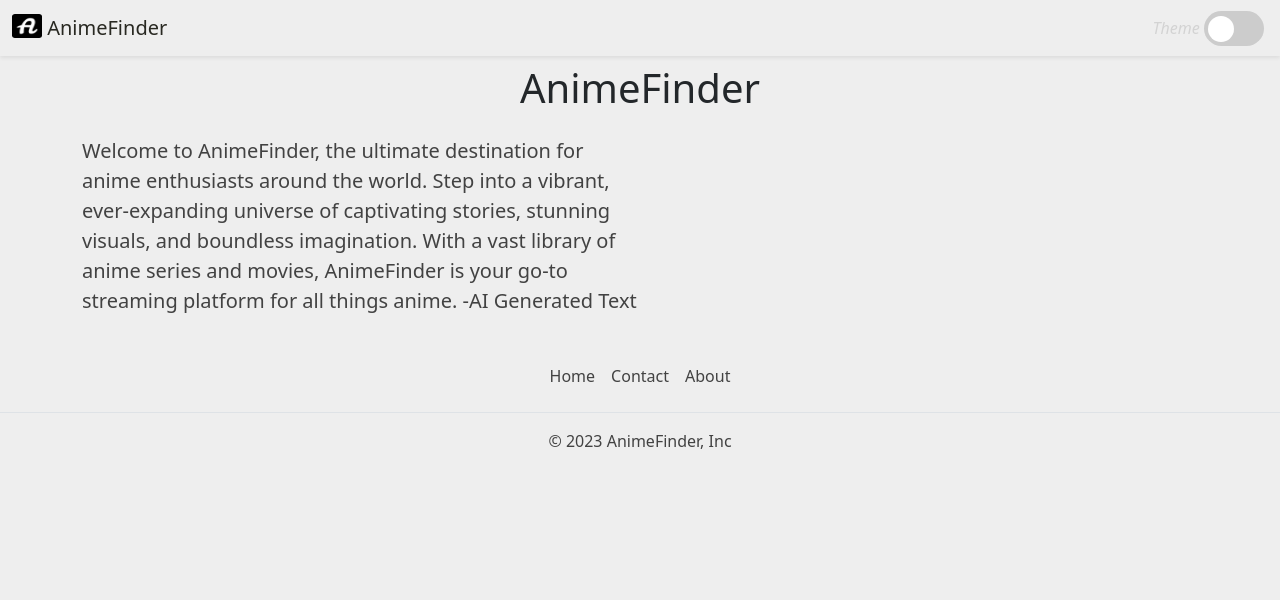
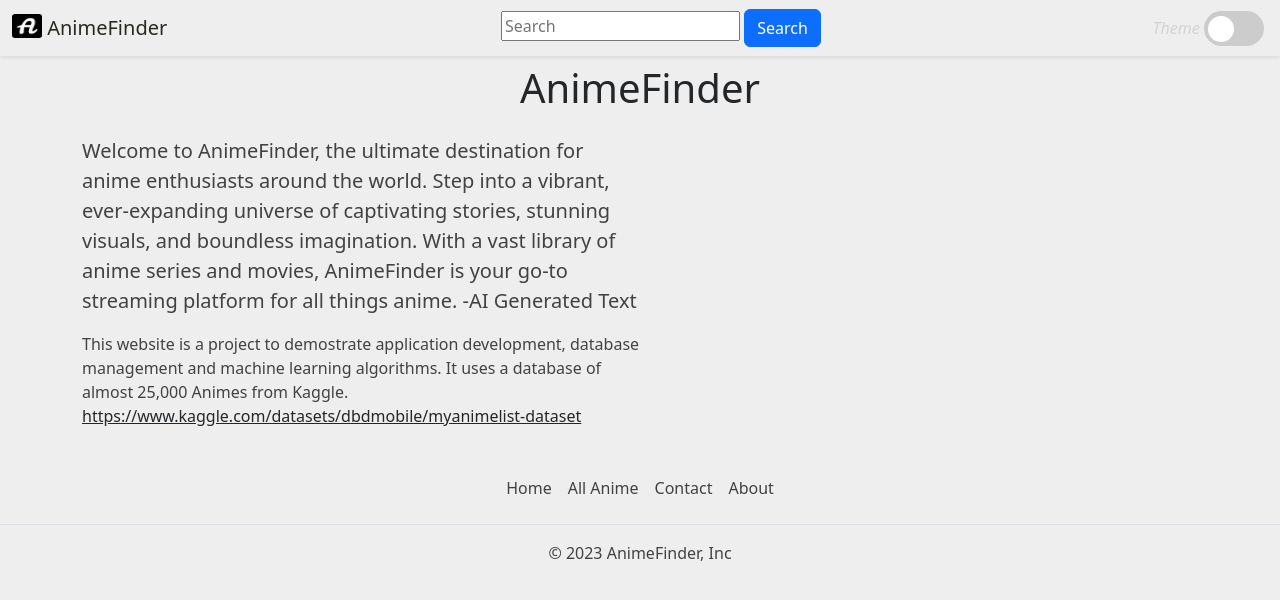
Before and after one commit to 890popbox/AnimeFinder, a Flask app: page /about in a window 1280 px wide. Shown: the top 600 px of the page. Run offline with Flask 3, Linux system fonts and the light colour scheme; parts of the project's set-up code (start-up, migrations or seed data) failed here and were passed over.

Commit message:
Updated template to be more Dynamic. Files added to test dataset until it is pushed into a database.

```diff
--- a/app.py
+++ b/app.py
@@ -1,114 +1,64 @@
-from flask import Flask, render_template, jsonify
+import copy
+
+from flask import Flask, render_template, jsonify, flash, redirect, url_for
+from templates.models.anime import anime_model
+import csv
 
 app = Flask(__name__)
 
-'''
-anime_id: Unique ID for each anime.
-Name: The name of the anime in its original language.
-English name: The English name of the anime.
-Other name: Native name or title of the anime(can be in Japanese, Chinese or Korean).
-Score: The score or rating given to the anime.
-Genres: The genres of the anime, separated by commas.
-Synopsis: A brief description or summary of the anime's plot.
-Type: The type of the anime (e.g., TV series, movie, OVA, etc.).
-Episodes: The number of episodes in the anime.
-Aired: The dates when the anime was aired.
-Premiered: The season and year when the anime premiered.
-Status: The status of the anime (e.g., Finished Airing, Currently Airing, etc.).
-Producers: The production companies or producers of the anime.
-Licensors: The licensors of the anime (e.g., streaming platforms).
-Studios: The animation studios that worked on the anime.
-Source: The source material of the anime (e.g., manga, light novel, original).
-Duration: The duration of each episode.
-Rating: The age rating of the anime.
-Rank: The rank of the anime based on popularity or other criteria.
-Popularity: The popularity rank of the anime.
-'''
+ANIMEDUMMYLIST = []
 
-ANIMEDUMMYLIST = [
-  {
-    'id': 1,
-    'name': 'Death Note',
-    'english_name': 'Death Note',
-    'other_name': "notaa death",
-    'score': 8,
-    'genre': "Comedy",
-    'synopsis': "This is where the description will go",
-    'type': "Type, TV series, movie, OVA, etc",
-    'episodes': "69",
-    'aired': "Date aired",
-    'premiered': "Date premiered",
-    'status': "(e.g., Finished Airing, Currently Airing, etc.).",
-    'producers': "The production companies or producers of the anime.",
-    'licensors': "(e.g., streaming platforms).",
-    'studios': "The animation studios that worked on the anime.",
-    'source': "(e.g., manga, light novel, original).",
-    'duration': "30 minutes",
-    'rating': "The age rating of the anime.",
-    'rank': "The rank of the anime based on popularity or other criteria.",
-    'popularity': "The popularity rank of the anime.",
-    'image': "https://images.alphacoders.com/132/1328054.png"
-  },
-  {
-    'id': 2,
-    'name': 'Future Diary',
-    'english_name': 'Future Diary',
-    'other_name': "mari nikay",
-    'score': 8,
-    'genre': "Comedy",
-    'synopsis': "This is where the description will go",
-    'type': "Type, TV series, movie, OVA, etc",
-    'episodes': "420",
-    'aired': "Date aired",
-    'premiered': "Date premiered",
-    'status': "(e.g., Finished Airing, Currently Airing, etc.).",
-    'producers': "The production companies or producers of the anime.",
-    'licensors': "(e.g., streaming platforms).",
-    'studios': "The animation studios that worked on the anime.",
-    'source': "(e.g., manga, light novel, original).",
-    'duration': "30 minutes",
-    'rating': "The age rating of the anime.",
-    'rank': "The rank of the anime based on popularity or other criteria.",
-    'popularity': "The popularity rank of the anime.",
-    'image': "https://thepeoplesmovies.com/wp-content/uploads/2016/07/5.jpg"
-},
-  {
-    'id': 3,
-    'name': 'Demon Slayer',
-    'english_name': 'Demon Slayer',
-    'other_name': "slay demons",
-    'score': 8,
-    'genre': "Comedy",
-    'synopsis': "This is where the description will go",
-    'type': "Type, TV series, movie, OVA, etc",
-    'episodes': "1337",
-    'aired': "Date aired",
-    'premiered': "Date premiered",
-    'status': "(e.g., Finished Airing, Currently Airing, etc.).",
-    'producers': "The production companies or producers of the anime.",
-    'licensors': "(e.g., streaming platforms).",
-    'studios': "The animation studios that worked on the anime.",
-    'source': "(e.g., manga, light novel, original).",
-    'duration': "30 minutes",
-    'rating': "The age rating of the anime.",
-    'rank': "The rank of the anime based on popularity or other criteria.",
-    'popularity': "The popularity rank of the anime.",
-    'image': "https://wallpapers.com/images/hd/demon-slayer-pictures-tsbyd3y88kxirm15.jpg"
-}
-]
+with open("static/anime-dataset-2023.csv", encoding="utf8") as csv_file:
+    Anime_Data = csv.reader(csv_file, delimiter=",")
+    Anime_Data = list(Anime_Data)
+
+print(anime_model)
+
+for data in Anime_Data:
+    item = copy.deepcopy(anime_model)
+    item['anime_id'], item['name'], item['english_name'] = data[0], data[1], data[2]
+    item['other_name'], item['score'], item['genres'] = data[3], data[4], data[5]
+    item['synopsis'], item['type'], item['episodes'] = data[6], data[7], data[8]
+    item['aired'], item['premiered'], item['status'] = data[9], data[10], data[11]
+    item['producers'], item['licensors'], item['studios'] = data[12], data[13], data[14]
+    item['source'], item['duration'], item['rating'] = data[15], data[16], data[17]
+    item['rank'], item['popularity'], item['favorites'] = data[18], data[19], data[20]
+    item['scored_by'], item['members'], item['image'] = data[21], data[22], data[23]
+    ANIMEDUMMYLIST.append(item)
+
+print(ANIMEDUMMYLIST)
 
 @app.route("/")
-def anime_finder():
+def anime_finder_home():
     return render_template('views/home.html',
-                           anime=ANIMEDUMMYLIST,
+                           animes=ANIMEDUMMYLIST[1:13],
                            company_name='AnimeFinder')
 
+
 @app.route("/about")
-def about_af():
+def about_view():
     return render_template('views/about.html',
                            company_name='AnimeFinder')
 
-'''
+
+@app.route("/anime")
+def all_anime():
+    return render_template('views/all.html',
+                           anime=ANIMEDUMMYLIST[5:25],
+                           company_name='AnimeFinder')
+
+
+@app.route("/anime/<id>")
+def anime_view(id):
+    for i in range(1, len(ANIMEDUMMYLIST)):
+        if(ANIMEDUMMYLIST[i]['anime_id']==id):
+            return render_template('views/anime.html',
+                                   anime=ANIMEDUMMYLIST[i],
+                                   company_name='AnimeFinder')
+    else:
+        flash('Sorry, that id does not match an anime. Try searching for one above!')
+        return redirect(url_for('anime_finder_home'))
+
 if __name__ == "__main__":
-  app.run(host='127.0.0.1', debug=True)
-'''
+    app.secret_key = 'the random string'
+    app.run(host='127.0.0.1', debug=True)
--- /dev/null
+++ b/templates/models/anime.py
@@ -0,0 +1,51 @@
+anime_model = {
+    'anime_id': 0,
+    'name': "Name of anime",
+    'english_name': "The english name",
+    'other_name': "Native name or title of the anime(can be in Japanese, Chinese or Korean)",
+    'score': 8,
+    'genres': "Genres",
+    'synopsis': "A brief description or summary of the anime's plot",
+    'type': "The type of the anime (e.g., TV series, movie, OVA, etc.)",
+    'episodes': "The number of episodes in the anime",
+    'aired': "The dates when the anime was aired",
+    'premiered': "The season and year when the anime premiered",
+    'status': "The status of the anime (e.g., Finished Airing, Currently Airing, etc.)",
+    'producers': "The production companies or producers of the anime",
+    'licensors': "The licensors of the anime (e.g., streaming platforms)",
+    'studios': "The animation studios that worked on the anime",
+    'source': "The source material of the anime (e.g., manga, light novel, original)",
+    'duration': "The duration of each episode",
+    'rating': "The age rating of the anime",
+    'rank': "The rank of the anime based on popularity or other criteria",
+    'popularity': "The popularity rank of the anime",
+    'favorites': "How many times people favourited the anime",
+    'scored_by': "How many people rated it",
+    'members': "People that watched it",
+    'image': "Link to image"
+}
+
+# Description of each item below and names adjusted above to fit a database.
+'''
+anime_id: Unique ID for each anime.
+Name: The name of the anime in its original language.
+English name: The English name of the anime.
+Other name: Native name or title of the anime(can be in Japanese, Chinese or Korean).
+Score: The score or rating given to the anime.
+Genres: The genres of the anime, separated by commas.
+Synopsis: A brief description or summary of the anime's plot.
+Type: The type of the anime (e.g., TV series, movie, OVA, etc.).
+Episodes: The number of episodes in the anime.
+Aired: The dates when the anime was aired.
+Premiered: The season and year when the anime premiered.
+Status: The status of the anime (e.g., Finished Airing, Currently Airing, etc.).
+Producers: The production companies or producers of the anime.
+Licensors: The licensors of the anime (e.g., streaming platforms).
+Studios: The animation studios that worked on the anime.
+Source: The source material of the anime (e.g., manga, light novel, original).
+Duration: The duration of each episode.
+Rating: The age rating of the anime.
+Rank: The rank of the anime based on popularity or other criteria.
+Popularity: The popularity rank of the anime.
+Image URL: Link to image
+'''
--- a/templates/views/about.html
+++ b/templates/views/about.html
@@ -28,6 +28,11 @@
         Welcome to {{company_name}}, the ultimate destination for anime enthusiasts around the world. Step into a vibrant, ever-expanding universe of captivating stories, stunning visuals, and boundless imagination. With a vast library of anime series and movies, {{company_name}} is your go-to streaming platform for all things anime.
           -AI Generated Text
       </p>
+          <p>
+              This website is a project to demostrate application development, database management and machine learning algorithms.
+              It uses a database of almost 25,000 Animes from Kaggle.
+              <a href="https://www.kaggle.com/datasets/dbdmobile/myanimelist-dataset">https://www.kaggle.com/datasets/dbdmobile/myanimelist-dataset</a>
+          </p>
       </div>
        </div>
             {% include 'views/partials/footer.html' %}
--- a/templates/views/partials/footer.html
+++ b/templates/views/partials/footer.html
@@ -1,6 +1,7 @@
 <footer class="py-3 my-4">
     <ul class="nav justify-content-center border-bottom pb-3 mb-3">
       <li class="nav-item"><a href="/" class="nav-link px-2">Home</a></li>
+      <li class="nav-item"><a href="/" class="nav-link px-2">All Anime</a></li>
       <li class="nav-item"><a href="mailto:890popbox@gmail.com" class="nav-link px-2">Contact</a></li>
       <li class="nav-item"><a href="/about" class="nav-link px-2">About</a></li>
     </ul>
--- a/templates/views/partials/header.html
+++ b/templates/views/partials/header.html
@@ -1,11 +1,22 @@
-<link rel="stylesheet" href="static/styles/theme_toggle.css">
+<link rel="stylesheet" href="/static/styles/theme_toggle.css">
 
 <nav class="navbar shadow-sm fixed-top">
   <div class="container-fluid">
-    <a class="navbar-brand" href="#">
+    <a class="navbar-brand" href="/">
       <img src="/static/images/favicon-32x32.png" alt="af1" width="30" height="24" class="d-inline-block align-text-top">
       AnimeFinder
     </a>
+
+      <!-- Anime search function -->
+<div class="justify-content-center">
+    <!--Need to query..-->
+    <div class="container-1">
+    <form class="form-inline" action="/db" method="GET">
+        <input type="text" name="search" placeholder="Search">
+        <input type="submit" value="Search" class="btn btn-primary">
+    </form>
+    </div>
+</div>
 
 
     <!-- My dark and light theme toggle -->
```
Also changed, not shown: templates/views/anime.html (added, +53 -0 lines), templates/views/animeitem.html (deleted, +0 -17 lines), templates/views/home.html (+11 -8 lines), templates/views/item.html (added, +11 -0 lines), test.py (added, +20 -0 lines), templates/views/all.html (added), 2 other files.
